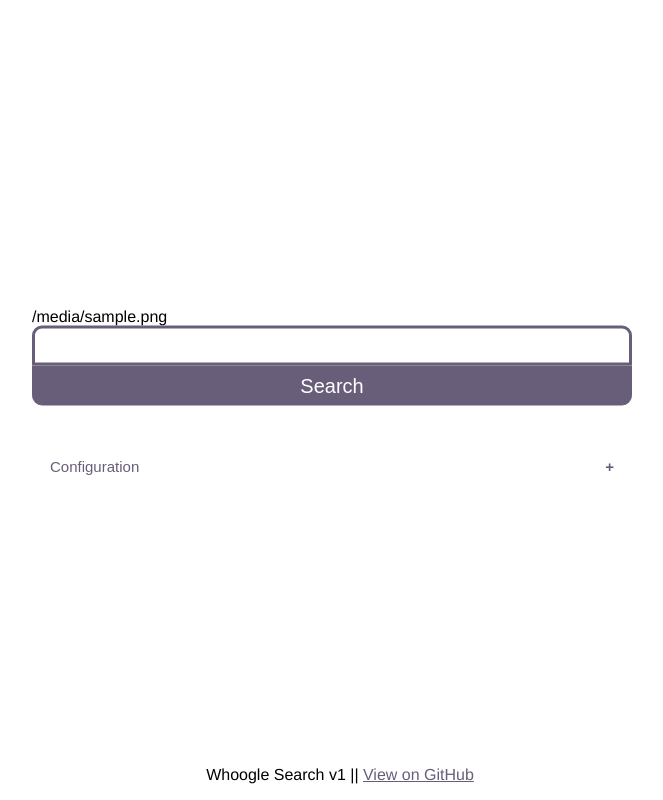
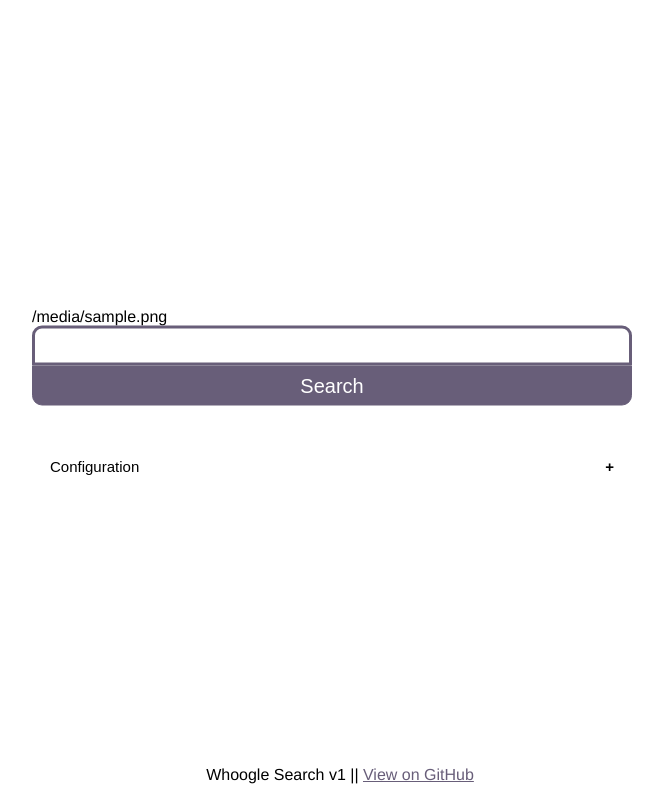
Before and after one commit to crown0128/whoogle-search, a Python web app: template app/templates/index.html in a window 1280 px wide. Shown: the whole page, without its empty margins (308-971 px from the left). Run offline with Jinja, Linux system fonts and the light colour scheme; the template is opened without the code that fills it: most values are stand-ins (such as "Sample title", 1, 10 or a date in 2020).

Commit message:
Expand custom css theming support
Also adds new default dark theme designed by @gripped.

```diff
--- a/app/filter.py
+++ b/app/filter.py
@@ -153,7 +153,9 @@ class Filter:
 
         if src.startswith(LOGO_URL):
             # Re-brand with Whoogle logo
-            element.replace_with(BeautifulSoup(render_template('logo.html')))
+            element.replace_with(BeautifulSoup(
+                render_template('logo.html', dark=self.dark),
+                features='html.parser'))
             return
         elif src.startswith(GOOG_IMG) or GOOG_STATIC in src:
             element['src'] = BLANK_B64
@@ -164,7 +166,6 @@ class Filter:
             is_element=True) + '&type=' + urlparse.quote(mime)
 
     def update_styling(self, soup) -> None:
-        """"""
         # Remove unnecessary button(s)
         for button in soup.find_all('button'):
             button.decompose()
--- a/app/routes.py
+++ b/app/routes.py
@@ -128,7 +128,7 @@ def index():
                            countries=app.config['COUNTRIES'],
                            logo=render_template(
                                'logo.html',
-                               config=g.user_config),
+                               dark=g.user_config.dark),
                            config=g.user_config,
                            tor_available=int(os.environ.get('TOR_AVAILABLE')),
                            version_number=app.config['VERSION_NUMBER'])
@@ -227,7 +227,7 @@ def search():
         search_header=(render_template(
             'header.html',
             config=g.user_config,
-            logo=render_template('logo.html'),
+            logo=render_template('logo.html', dark=g.user_config.dark),
             query=urlparse.unquote(query),
             search_type=search_util.search_type,
             mobile=g.user_request.mobile)
--- a/app/static/css/light-theme.css
+++ b/app/static/css/light-theme.css
@@ -86,11 +86,11 @@ input {
 }
 
 .collapsible {
-    color: var(--whoogle-element-bg) !important;
+    color: var(--whoogle-text) !important;
 }
 
 .collapsible:after {
-    color: var(--whoogle-element-bg) !important;
+    color: var(--whoogle-text);
 }
 
 .active {
--- a/app/static/css/variables.css
+++ b/app/static/css/variables.css
@@ -13,14 +13,14 @@
     --whoogle-result-visited: #4b11a8;
 
     /* DARK THEME COLORS */
-    --whoogle-dark-logo: #685e79;
-    --whoogle-dark-page-bg: #222222;
-    --whoogle-dark-element-bg: #685e79;
-    --whoogle-dark-text: #ffffff;
-    --whoogle-dark-contrast-text: #000000;
-    --whoogle-dark-secondary-text: #bbbbbb;
-    --whoogle-dark-result-bg: #000000;
-    --whoogle-dark-result-title: #1967d2;
-    --whoogle-dark-result-url: #4b11a8;
-    --whoogle-dark-result-visited: #bbbbff;
+    --whoogle-dark-logo: #888888;
+    --whoogle-dark-page-bg: #080808;
+    --whoogle-dark-element-bg: #111111;
+    --whoogle-dark-text: #dddddd;
+    --whoogle-dark-contrast-text: #aaaaaa;
+    --whoogle-dark-secondary-text: #8a8b8c;
+    --whoogle-dark-result-bg: #111111;
+    --whoogle-dark-result-title: #dddddd;
+    --whoogle-dark-result-url: #eceff4;
+    --whoogle-dark-result-visited: #959595;
 }
--- a/app/templates/display.html
+++ b/app/templates/display.html
@@ -17,9 +17,9 @@
     {{ response|safe }}
     </body>
     <footer>
-        <p style="color: {{ '#fff' if config.dark else '#000' }};">
+        <p style="color: {{ 'var(--whoogle-dark-text)' if config.dark else 'var(--whoogle-text)' }};">
             Whoogle Search v{{ version_number }} ||
-            <a style="color: #685e79" href="https://github.com/benbusby/whoogle-search">View on GitHub</a>
+            <a id="gh-link" href="https://github.com/benbusby/whoogle-search">View on GitHub</a>
         </p>
     </footer>
 	<script src="static/js/autocomplete.js"></script>
--- a/app/templates/index.html
+++ b/app/templates/index.html
@@ -144,10 +144,10 @@
             </div>
         </div>
         <footer>
-            <p style="color: {{ '#fff' if config.dark else '#000' }};">
-                Whoogle Search v{{ version_number }} ||
-                <a id="gh-link" href="https://github.com/benbusby/whoogle-search">View on GitHub</a>
-            </p>
+			<p style="color: {{ 'var(--whoogle-dark-text)' if config.dark else 'var(--whoogle-text)' }};">
+				Whoogle Search v{{ version_number }} ||
+				<a id="gh-link" href="https://github.com/benbusby/whoogle-search">View on GitHub</a>
+			</p>
         </footer>
     </body>
 </html>
--- a/app/templates/logo.html
+++ b/app/templates/logo.html
@@ -2,7 +2,7 @@
     <svg id="Layer_1" class="whoogle-svg" data-name="Layer 1" xmlns="http://www.w3.org/2000/svg" viewBox="0 0 1028 254">
         <style>
             path {
-                fill: {{ 'var(--whoogle-dark-logo)' if config.dark else 'var(--whoogle-logo)' }};
+                fill: {{ 'var(--whoogle-dark-logo)' if dark else 'var(--whoogle-logo)' }};
             }
         </style>
         <defs>
```
Also changed, not shown: app/static/css/dark-theme.css (+4 -4 lines).
